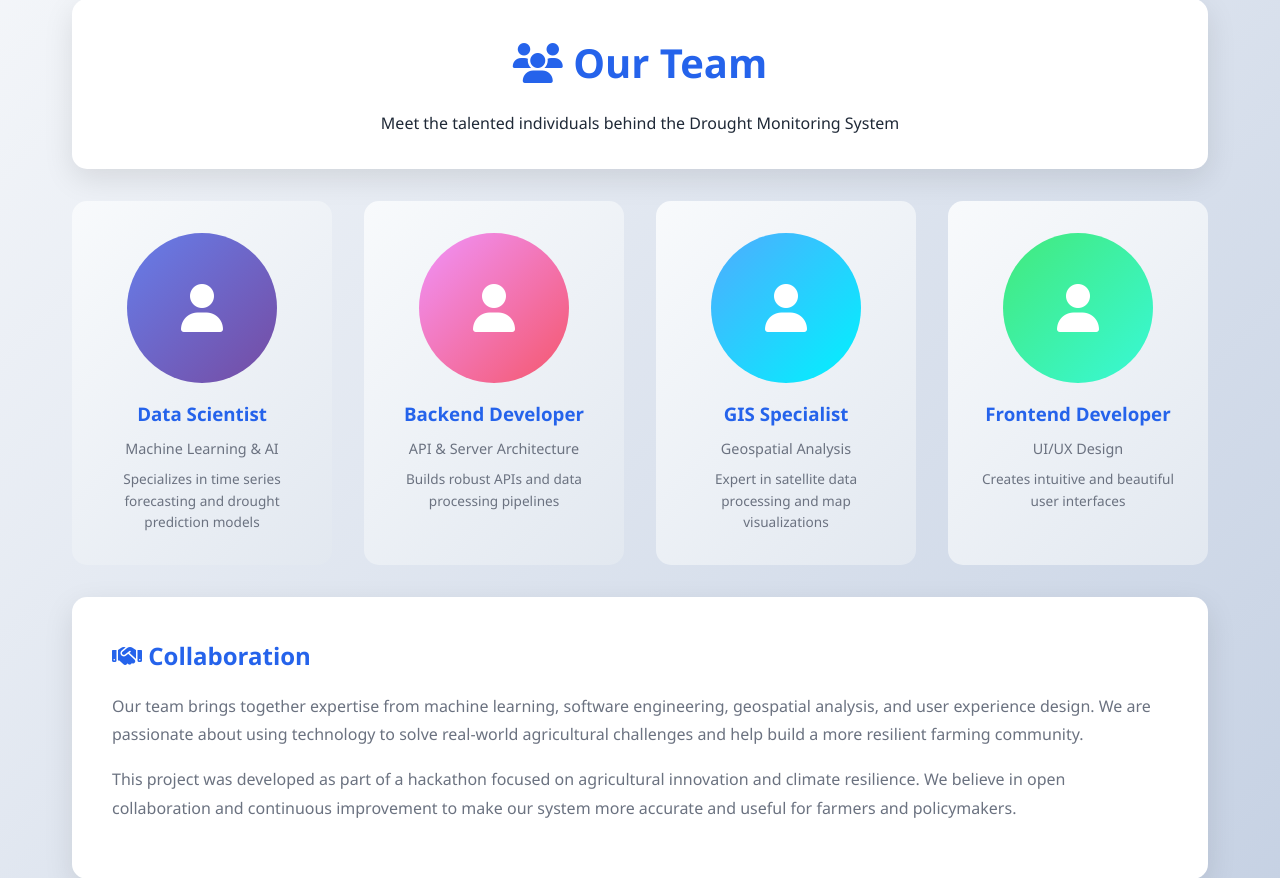
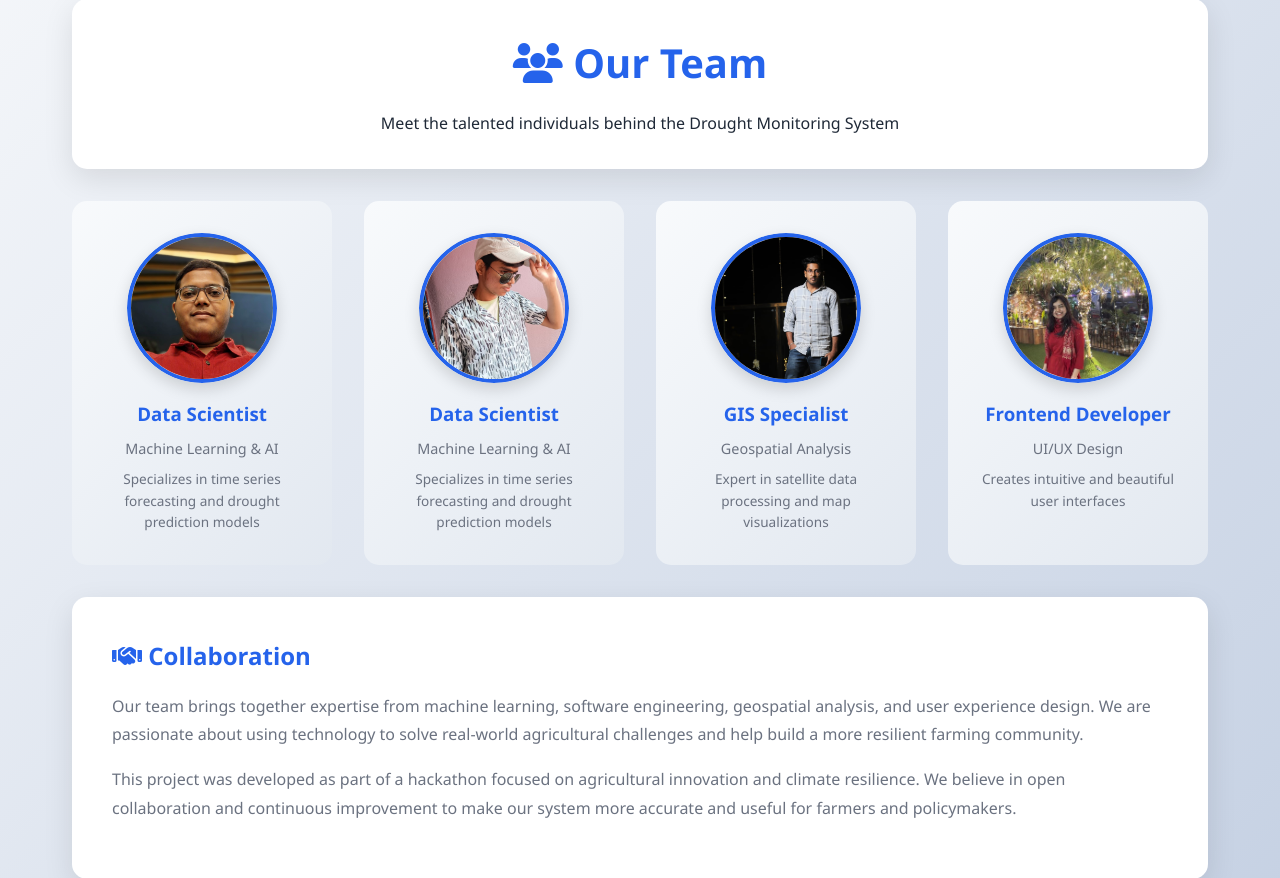
Before and after one commit to Sainky-gupta/drought_monitor, a Flask app: page /team in a window 1280 px wide. Shown: the part 103-981 px from the top of the page. Run offline with Flask 3, Linux system fonts and the light colour scheme; parts of the project's set-up code (start-up, migrations or seed data) failed here and were passed over.

Commit message:
newcommit3

```diff
--- a/templates/contact.html
+++ b/templates/contact.html
@@ -13,7 +13,7 @@
             <i class="fas fa-envelope"></i>
         </div>
         <h3>Email</h3>
-        <p>drought.ai.team@gmail.com</p>
+        <p>sainkynew@gmail.com</p>
         <p style="font-size: 0.9rem; color: var(--text-light); margin-top: 0.5rem;">
             For inquiries, partnerships, or support
         </p>
@@ -24,7 +24,7 @@
             <i class="fab fa-github"></i>
         </div>
         <h3>GitHub</h3>
-        <p>github.com/drought-ai</p>
+        <p>github.com/Sainky-gupta/drought_monitor</p>
         <p style="font-size: 0.9rem; color: var(--text-light); margin-top: 0.5rem;">
             Check out our open-source contributions
         </p>
--- a/templates/team.html
+++ b/templates/team.html
@@ -7,10 +7,31 @@
     <p>Meet the talented individuals behind the Drought Monitoring System</p>
 </div>
 
+<style>
+    .team-photo {
+        width: 150px;
+        height: 150px;
+        border-radius: 50%;
+        overflow: hidden;
+        margin: 0 auto 1rem;
+        box-shadow: 0 6px 15px rgba(0, 0, 0, 0.15);
+        background: #f1f1f1;
+    }
+
+    .team-photo img {
+        width: 100%;
+        height: 100%;
+        object-fit: cover; /* 🔥 ensures perfect circular fit */
+        display: block;
+    }
+</style>
+
 <div class="team-grid">
+
+    <!-- Member 1 -->
     <div class="team-member">
-        <div style="width: 150px; height: 150px; border-radius: 50%; background: linear-gradient(135deg, #667eea 0%, #764ba2 100%); display: flex; align-items: center; justify-content: center; margin: 0 auto 1rem; font-size: 3rem; color: white;">
-            <i class="fas fa-user"></i>
+        <div class="team-photo">
+            <img src="{{ url_for('static', filename='images/team/img_manish.jpeg') }}" alt="Data Scientist">
         </div>
         <h3>Data Scientist</h3>
         <p>Machine Learning & AI</p>
@@ -19,20 +40,22 @@
         </p>
     </div>
 
+    <!-- Member 2 -->
     <div class="team-member">
-        <div style="width: 150px; height: 150px; border-radius: 50%; background: linear-gradient(135deg, #f093fb 0%, #f5576c 100%); display: flex; align-items: center; justify-content: center; margin: 0 auto 1rem; font-size: 3rem; color: white;">
-            <i class="fas fa-user"></i>
+        <div class="team-photo">
+            <img src="{{ url_for('static', filename='images/team/img_sainky2.jpeg') }}" alt="Backend Developer">
         </div>
-        <h3>Backend Developer</h3>
-        <p>API & Server Architecture</p>
+        <h3>Data Scientist</h3>
+        <p>Machine Learning & AI</p>
         <p style="font-size: 0.85rem; color: var(--text-light); margin-top: 0.5rem;">
-            Builds robust APIs and data processing pipelines
+            Specializes in time series forecasting and drought prediction models
         </p>
     </div>
 
+    <!-- Member 3 -->
     <div class="team-member">
-        <div style="width: 150px; height: 150px; border-radius: 50%; background: linear-gradient(135deg, #4facfe 0%, #00f2fe 100%); display: flex; align-items: center; justify-content: center; margin: 0 auto 1rem; font-size: 3rem; color: white;">
-            <i class="fas fa-user"></i>
+        <div class="team-photo">
+            <img src="{{ url_for('static', filename='images/team/img_aayush.jpeg') }}" alt="GIS Specialist">
         </div>
         <h3>GIS Specialist</h3>
         <p>Geospatial Analysis</p>
@@ -41,9 +64,10 @@
         </p>
     </div>
 
+    <!-- Member 4 -->
     <div class="team-member">
-        <div style="width: 150px; height: 150px; border-radius: 50%; background: linear-gradient(135deg, #43e97b 0%, #38f9d7 100%); display: flex; align-items: center; justify-content: center; margin: 0 auto 1rem; font-size: 3rem; color: white;">
-            <i class="fas fa-user"></i>
+        <div class="team-photo">
+            <img src="{{ url_for('static', filename='images/team/img_salmali.jpeg') }}" alt="Frontend Developer">
         </div>
         <h3>Frontend Developer</h3>
         <p>UI/UX Design</p>
@@ -51,19 +75,21 @@
             Creates intuitive and beautiful user interfaces
         </p>
     </div>
+
 </div>
 
 <div class="content-card" style="margin-top: 2rem;">
     <h2><i class="fas fa-handshake"></i> Collaboration</h2>
     <p>
-        Our team brings together expertise from machine learning, software engineering, geospatial analysis,
-        and user experience design. We are passionate about using technology to solve real-world agricultural
-        challenges and help build a more resilient farming community.
+        Our team brings together expertise from machine learning, software engineering,
+        geospatial analysis, and user experience design. We are passionate about using
+        technology to solve real-world agricultural challenges and help build a more
+        resilient farming community.
     </p>
     <p>
-        This project was developed as part of a hackathon focused on agricultural innovation and climate
-        resilience. We believe in open collaboration and continuous improvement to make our system more
-        accurate and useful for farmers and policymakers.
+        This project was developed as part of a hackathon focused on agricultural innovation
+        and climate resilience. We believe in open collaboration and continuous improvement
+        to make our system more accurate and useful for farmers and policymakers.
     </p>
 </div>
 
```
Also changed, not shown: static/images/team/img_aayush.jpeg (added), static/images/team/img_manish.jpeg (added), static/images/team/img_sainky2.jpeg (added), static/images/team/img_salmali.jpeg (added).
